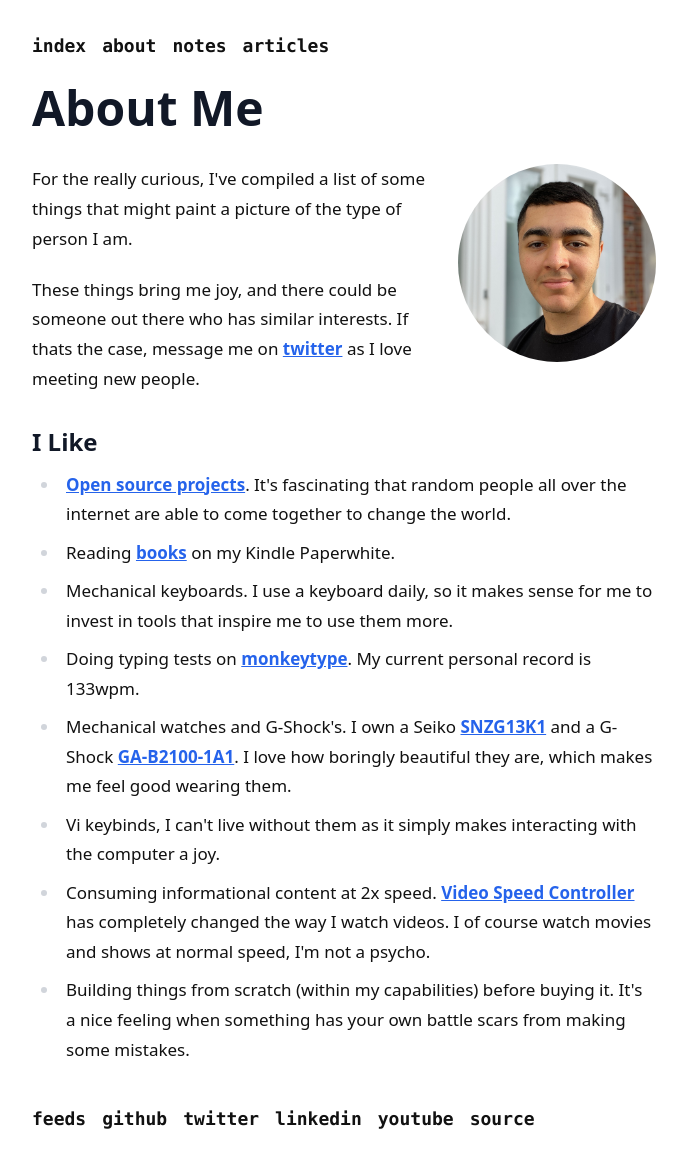
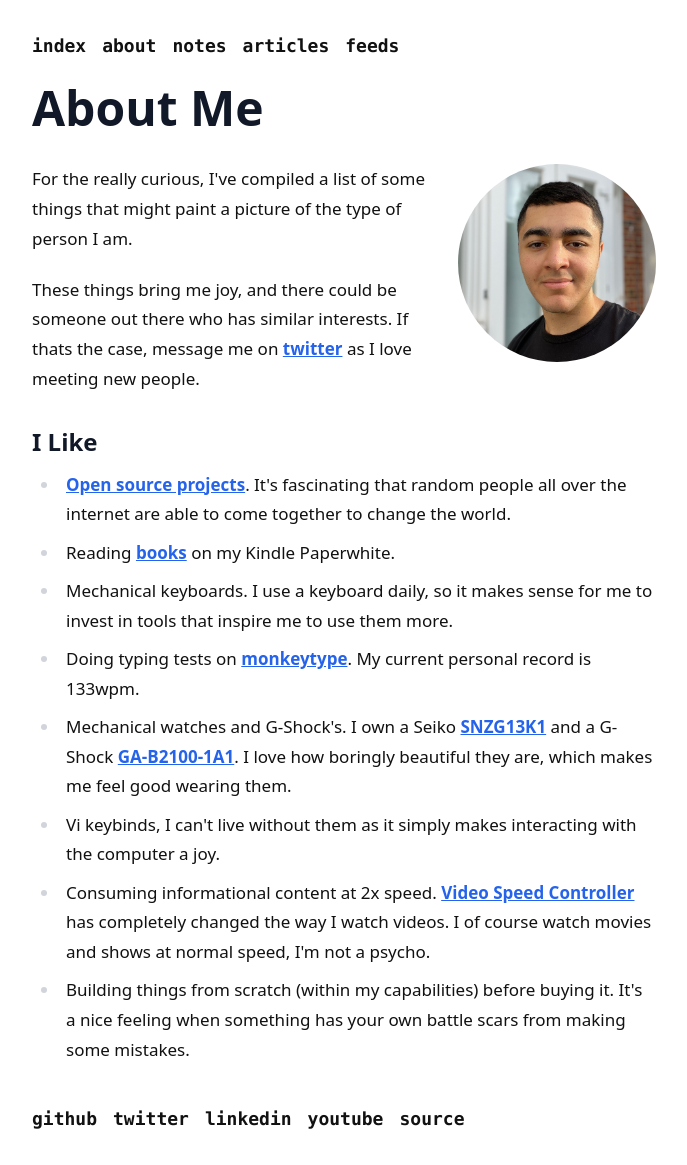
Before and after one commit to pzrsa/parsam.io, a Next.js app: page /about in a window 1280 px wide. Shown: the whole page, without its empty margins (296-983 px from the left). Built offline with nearby package versions, Linux system fonts and the light colour scheme.

Commit message:
move feeds link to navbar

```diff
--- a/components/Footer.tsx
+++ b/components/Footer.tsx
@@ -1,5 +1,3 @@
-import Link from "next/link";
-
 interface FooterProps {
   href: string;
   name: string;
@@ -21,12 +19,6 @@ const FooterItem: React.FC<FooterProps> = ({ href, name }) => {
 const Footer = () => {
   return (
     <footer className="grid grid-cols-3 sm:flex-row sm:flex gap-4 mt-10">
-      <Link
-        href={"/feeds"}
-        className="font-mono font-bold text-md sm:text-lg hover:text-neutral-500 dark:hover:text-neutral-400 transition-all"
-      >
-        feeds
-      </Link>
       <FooterItem href="https://github.com/pzrsa" name="github" />
       <FooterItem href="https://twitter.com/pzrsaa" name="twitter" />
       <FooterItem
--- a/components/Navbar.tsx
+++ b/components/Navbar.tsx
@@ -6,13 +6,12 @@ interface NavbarProps {
 }
 const NavLink: React.FC<NavbarProps> = ({ href, text }) => {
   return (
-    (<Link
+    <Link
       href={href}
-      className="font-bold font-mono hover:text-neutral-500 dark:hover:text-neutral-400 transition-all text-md sm:text-lg items-center justify-center flex">
-
+      className="font-bold font-mono hover:text-neutral-500 dark:hover:text-neutral-400 transition-all text-md sm:text-lg items-center justify-center flex"
+    >
       {text}
-
-    </Link>)
+    </Link>
   );
 };
 
@@ -23,6 +22,7 @@ const Navbar = () => {
       <NavLink href="/about" text="about" />
       <NavLink href="/notes" text="notes" />
       <NavLink href="/articles" text="articles" />
+      <NavLink href="/feeds" text="feeds" />
     </nav>
   );
 };
```
